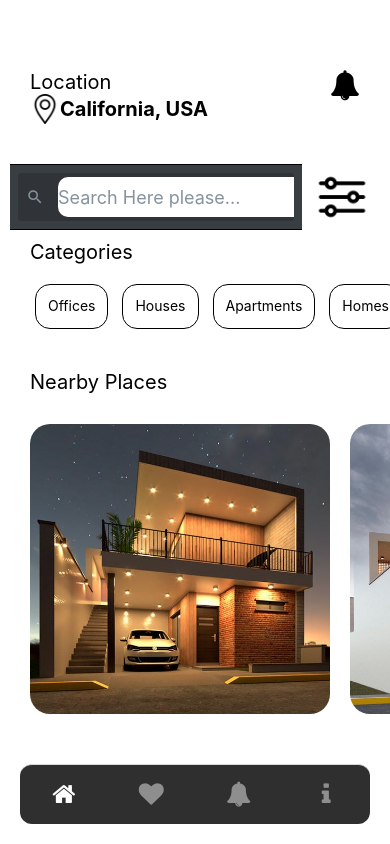
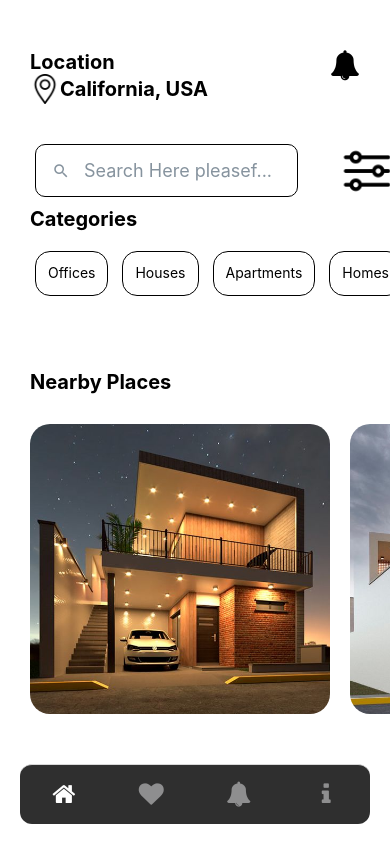
Before and after one commit to EddyShimwa/House-haven, a React Native app: screen /Home in a window 390 px wide. Built offline with nearby package versions, Linux system fonts and the light colour scheme.

Commit message:
fix the search bar

```diff
--- a/src/Components/Categories.js
+++ b/src/Components/Categories.js
@@ -6,7 +6,7 @@ const Categories = () => {
 
   return (
     <>
-    <Text style={{ color: "black", fontSize: 20, marginLeft: 30 }}>Categories</Text>
+    <Text style={{ color: "black", fontSize: 20, marginLeft: 30, fontWeight: 'bold' }}>Categories</Text>
     <ScrollView
       horizontal={true} // Enable horizontal scrolling
       contentContainerStyle={{ padding: 20 }}
--- a/src/Components/HomePageHeader.js
+++ b/src/Components/HomePageHeader.js
@@ -12,11 +12,11 @@ const HomePageHeader = () => {
         display: "flex",
         flexDirection: "row",
         justifyContent: "space-between",
-        marginTop: 40,
+        marginTop: 20,
       }}
     >
       <View>
-        <Text style={{ color: "black", fontSize: 20 }}>Location</Text>
+        <Text style={{ color: "black", fontSize: 20, fontWeight: 'bold' }}>Location</Text>
         <View
           style={{
             display: "flex",
@@ -31,7 +31,7 @@ const HomePageHeader = () => {
           <Text style={{ color: "black", fontSize: 20, fontWeight: 'bold' }}>California, USA</Text>
         </View>
       </View>
-      <Icon name="bell" style={{ color: "black", fontSize: 30, opacity: 16 }} />
+      <Icon name="bell" style={{ color: "black", fontSize: 30 }} />
     </View>
   );
 };
--- a/src/Components/Houses.js
+++ b/src/Components/Houses.js
@@ -2,6 +2,7 @@ import React from "react";
 import { View, Text, Image, ScrollView, TouchableOpacity } from "react-native";
 import Icon from "react-native-vector-icons/FontAwesome";
 import { useNavigation } from "@react-navigation/native";
+import { Platform } from "react-native";
 
 const Houses = () => {
     const navigation = useNavigation();
@@ -16,7 +17,7 @@ const Houses = () => {
   return (
     <>
     <View>
-        <Text style={{ color: "black", fontSize: 20, marginLeft: 30 }}>Nearby Places</Text>
+        <Text style={{ color: "black", fontSize: 20, marginLeft: 30, fontWeight: 'bold' }}>Nearby Places</Text>
         <ScrollView
         horizontal={true} // Enable horizontal scrolling
         contentContainerStyle={{ padding: 20 }}
@@ -35,8 +36,20 @@ const Houses = () => {
     height: 290,
     borderRadius: 20,
     margin: 10,
+    ...Platform.select({
+      ios: {
+        shadowColor: 'black',
+        shadowOffset: { width: 0, height: 2 },
+        shadowOpacity: 1.5,
+        shadowRadius: 4,
+      },
+      android: {
+        elevation: 6,
+      },
+    }),
   }}
 />
+
           </TouchableOpacity>
         ))}
         </ScrollView>
--- a/src/Screens/HomeScreen.js
+++ b/src/Screens/HomeScreen.js
@@ -24,20 +24,21 @@ const HomeScreen = () => {
     <View style={{ flex: 1, backgroundColor: "white" }}>
       <HomePageHeader />
       <View style={{display: 'flex', flexDirection: 'row', alignItems: 'center'}}>
-      <View style={{ width: "80%", color: "red", padding: 10}}>
+      <View style={{ width: "80%", padding: 10, marginLeft: 25}}>
         <SearchBar
-          placeholder="Search Here please..."
+          placeholder="Search Here pleasef..."
           onChangeText={(text) => setSearchText(text)}
           value={searchText}
           onSubmitEditing={handleSearch}
           cancelButtonTitle="Cancel"
-          style={{backgroundColor: 'white', borderRadius: 10}}
+          inputContainerStyle={{ borderBottomWidth: 0, borderTopWidth: 0, backgroundColor: 'white', borderRadius: 10, height: 35, }}
+          containerStyle={{ borderWidth: 1, backgroundColor: 'white', borderRadius: 10, width: '90%', }}
         />
           </View>
-        <TouchableOpacity>
+        <TouchableOpacity style={{ marginRight: 20}}>
           <Image
             source={require("../assets/images-icons/filter.png")} // Replace with the correct path to your custom icon
-            style={{ width: 60, height: 60, marginRight: 8 }}
+            style={{ width: 60, height: 60, marginRight: 20 }}
           />
         </TouchableOpacity>
 
```
Also changed, not shown: src/Screens/HouseDetailsScreen.js (+1 -10 lines). Lines whose indentation alone changed are shown as unchanged.
